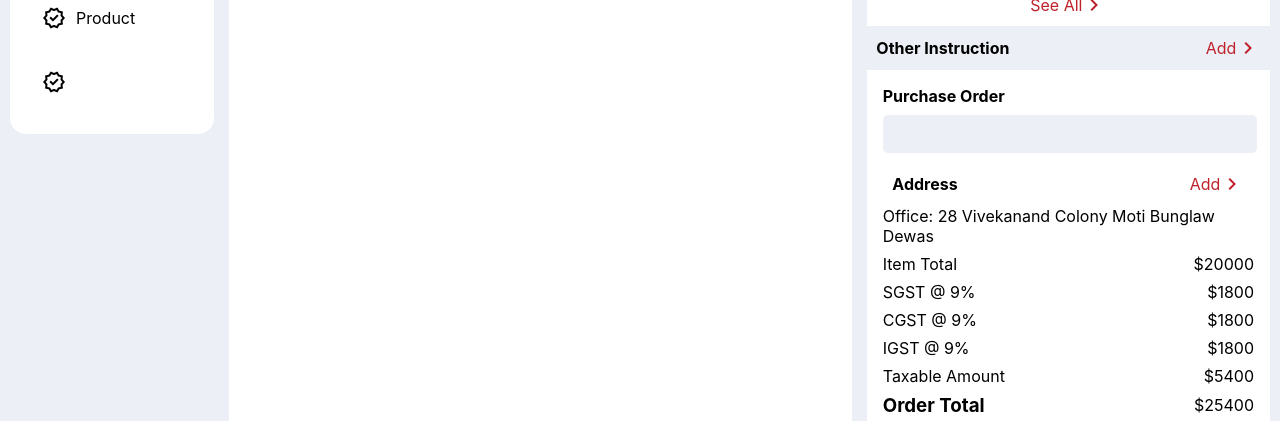
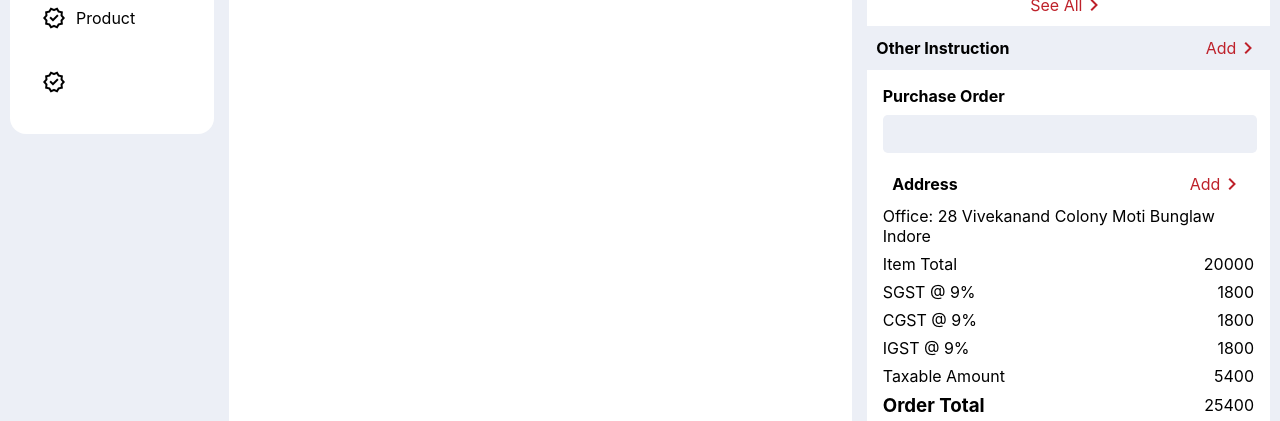
Before and after one commit to Sumitpanchal1993/EcommerceApp, a React (Create React App) app: page /allproduct in a window 1280 px wide. Shown: the part 531-952 px from the top of the page. Built offline with nearby package versions, Linux system fonts and the light colour scheme; no server answers.

Commit message:
All Consoles Removed, errors removd

```diff
--- /dev/null
+++ b/src/Component/Bill.jsx
@@ -0,0 +1,61 @@
+import React from 'react'
+
+function Bill(props) {
+  return (
+    <>
+                    <div className='seeall'><span>See All</span><span className="material-symbols-outlined">chevron_right</span></div>
+                    <div className='otherinst'>
+                        <h4>Other Instruction</h4>
+                        <div className='flexcen'>
+                            <span>Add</span><span className="material-symbols-outlined">chevron_right</span>
+                        </div>
+                    </div>
+                    <div className='bill'>
+                        <div> <h4>Purchase Order</h4></div>
+                        <div><input type="text" name="" id="" /></div>
+                        <div className='address'>
+                            <h4>Address</h4>
+                            <div className='flexcen'>
+                                <span>Add</span><span className="material-symbols-outlined">chevron_right</span>
+                            </div>
+                        </div>
+                        <div>
+                            <p><span>Office:</span> 28 Vivekanand Colony Moti Bunglaw Indore</p>
+                        </div>
+                        <div className='price'>
+                            <p>Item Total</p>
+                            <p id='total'></p>
+                        </div>
+                        <div className='price'>
+                            <p>SGST @ 9%</p>
+                            <p id='sgst'></p>
+                        </div>
+                        <div className='price'>
+                            <p>CGST @ 9%</p>
+                            <p id='cgst'></p>
+                        </div>
+                        <div className='price'>
+                            <p>IGST @ 9%</p>
+                            <p id='igst'></p>
+                        </div>
+                        <div className='price'>
+                            <p>Taxable Amount</p>
+                            <p id='totalTax'></p>
+                        </div>
+                        <div className='price'>
+                            <h3>Order Total</h3>
+                            <p id='grandTotal'></p>
+                        </div>
+                    </div>
+
+
+                    <div className='cartbtn flexcen'>
+                        <button onClick={() => { alert('Order Placed') }}>Place Order</button>
+                        <button onClick={() => {props.clrfunc()}}>Clear Cart</button>
+
+                    </div>
+                </>
+  )
+}
+
+export default Bill
--- a/src/Component/BottomTab.jsx
+++ b/src/Component/BottomTab.jsx
@@ -27,9 +27,9 @@ function BottomTab() {
     return (
         <>
             <div className=' flexcen bottomtab'>
-                {tab_data.map((item) => {
+                {tab_data.map((item, index) => {
                     return (
-                        <div className=''>
+                        <div className='' key={index}>
                             <img src={item.imagesrc} alt="" />
                             <p>{item.title}</p>
                         </div>
--- /dev/null
+++ b/src/Component/CartTable.jsx
@@ -0,0 +1,43 @@
+import React from 'react'
+
+function CartTable(props) {
+    return (
+        <>
+            <table className='cartTabHD'>
+                <thead>
+                    <tr>
+                        <th>Products</th>
+                        <th>Quantity</th>
+                        <th>  Price  </th>
+                        <th>  Edit  </th>
+                    </tr>
+                </thead>
+                <tbody>
+                    {props.cartItem.map((item, index) => {
+                        return (
+                            <tr key={index}>
+                                <td>
+                                    <div className='flexcen prd'>
+                                        <div><img src="https://newpublicbucket.s3.us-east-2.amazonaws.com/productListing/categories/category1.png" alt="" /></div>
+                                        <div>
+                                            <h4>Konica Chrome</h4>
+                                            <p>Magenta|1L.|RNB</p>
+                                        </div>
+                                    </div>
+                                </td>
+                                <td> 1 </td>
+                                <td> $ 500</td>
+                                <td>
+                                    <span className="material-symbols-outlined" onClick={()=>{}}>close</span>
+                                </td>
+                            </tr>
+                        )
+                    })}
+
+                </tbody>
+            </table>
+        </>
+    )
+}
+
+export default CartTable
--- /dev/null
+++ b/src/Component/EmptyCart.jsx
@@ -0,0 +1,15 @@
+import React from 'react'
+
+function EmptyCart() {
+    return (
+        <>
+            <div className='flexcen empty'>
+                <img src="https://brandmandir.com/pub/media/porto/web/images/No-items.png" alt="img" />
+                <h1>Items not added yet</h1>
+            </div>
+
+        </>
+    )
+}
+
+export default EmptyCart
--- a/src/Component/Product.jsx
+++ b/src/Component/Product.jsx
@@ -18,13 +18,12 @@ function Product(props) {
       .then((resp) => { setPrd_list(resp.data.result) })
   }, [props.subId])
 
-  console.log(prd_list)
   return (
     <>
       <div className='prd_list'>
         {prd_list.map((item, index) => {
           return (
-            <div onClick={()=>{setPopup(true)}}>
+            <div onClick={()=>{setPopup(true)} } key={index}>
             <span className="material-symbols-outlined">favorite</span>
               <img src={sample_prd_img} alt="" />
               <h4>{item.itemDescription}</h4>
--- a/src/Pages/Cart.jsx
+++ b/src/Pages/Cart.jsx
@@ -1,117 +1,58 @@
 import React, { useEffect, useState } from 'react'
 import './Cart.css'
+import EmptyCart from '../Component/EmptyCart'
 import { cdata } from '../StaticData/CartData'
+import CartTable from '../Component/CartTable'
+import Bill from '../Component/Bill'
 
-//functio to delete item from cart
-function deletecart(cdata, index){
 
-}
 
 //Rates for Tax
-const rates = {SGST: 9, CGST: 9, IGST: 9}
+const rates = { SGST: 9, CGST: 9, IGST: 9 }
 
 function Cart() {
-    const [cartis, setCartis] = useState(false)
+    const [cartItem, setCartItem] = useState(cdata)
+    const [cartis, setCartis] = useState(false)  //for empty cart
     const [total, setTotal] = useState(20000)
 
-let k = document.querySelectorAll('tr>td:nth-child(3)')
-// console.log(Array.from(k))
 
+
+    //function for cart total
+    function bill(total = 15230, rate= rates) {
+        let a = document.getElementById('total')
+        let b = document.getElementById('sgst')
+        let c = document.getElementById('cgst')
+        let d = document.getElementById('igst')
+        let e = document.getElementById('totalTax')
+        let f = document.getElementById('grandTotal')
+
+        a.innerHTML  = total;
+        b.innerHTML  = (total * (rate.SGST) / 100);
+        c.innerHTML  = (total * (rate.CGST) / 100);
+        d.innerHTML  = (total * (rate.CGST) / 100);
+        e.innerHTML  = (total * (rate.SGST) / 100 + total * (rate.CGST) / 100 + total * (rate.IGST) / 100);
+        f.innerHTML  = (total + total * (rates.SGST) / 100 + total * (rates.CGST) / 100 + total * (rates.IGST) / 100);
+
+    }
+    // function to Clearcart
+    const clearCart =()=>{setCartItem([]); setCartis(true) }
+
+    useEffect(()=>{bill(total, rates)}, [total])
+    // bill(total, rates)
     return (
         <>
             <div className="base">
                 {cartis &&
-                    <div className='flexcen empty'>
-                        <img src="https://brandmandir.com/pub/media/porto/web/images/No-items.png" alt="img" />
-                        <h1>Items not added yet</h1>
-                    </div>
+                    <EmptyCart />
+                }
+                {!cartis &&
+                    <CartTable cartItem={cartItem} />
+                }
+                {!cartis &&
+                <Bill clrfunc = {clearCart} />
                 }
 
-                {!cartis &&
-                    <table className='cartTabHD'>
-                        <thead>
-                            <tr>
-                                <th>Products</th>
-                                <th>Quantity</th>
-                                <th>  Price  </th>
-                                <th>  Edit  </th>
-                            </tr>
-                        </thead>
-                        <tbody>
-                            {cdata.map((item, index) => {
-                                return (
-                                    <tr key={index}>
-                                        <td>
-                                            <div className='flexcen prd'>
-                                                <div><img src="https://newpublicbucket.s3.us-east-2.amazonaws.com/productListing/categories/category1.png" alt="" /></div>
-                                                <div>
-                                                    <h4>Konica Chrome</h4>
-                                                    <p>Magenta|1L.|RNB</p>
-                                                </div>
-                                            </div>
-                                        </td>
-                                        <td> 1 </td>
-                                        <td> $ 500</td>
-                                        <td>
-                                            <span className="material-symbols-outlined" onClick={deletecart(item.id)}>close</span>
-                                        </td>
-                                    </tr>
-                                )
-                            })}
-
-                        </tbody>
-                    </table>
-                }
-                <div className='seeall'><span>See All</span><span className="material-symbols-outlined">chevron_right</span></div>
-                <div className='otherinst'>
-                <h4>Other Instruction</h4>
-                <div className='flexcen'>
-                <span>Add</span><span className="material-symbols-outlined">chevron_right</span>
-                </div>
-                </div>
-                <div className='bill'>
-                <div> <h4>Purchase Order</h4></div>
-                <div><input type="text" name="" id="" /></div>
-                <div className='address'>
-                    <h4>Address</h4>
-                    <div className='flexcen'>
-                        <span>Add</span><span className="material-symbols-outlined">chevron_right</span>
-                    </div>
-                </div>
-                <div>
-                <p><span>Office:</span> 28 Vivekanand Colony Moti Bunglaw Dewas</p>
-                </div>
-                <div className='price'>
-                    <p>Item Total</p>
-                    <p>${total}</p>
-                </div>
-                <div className='price'>
-                    <p>SGST @ 9%</p>
-                    <p>${total*(rates.SGST)/100}</p>
-                </div>
-                <div className='price'>
-                    <p>CGST @ 9%</p>
-                    <p>${total*(rates.CGST)/100}</p>
-                </div>
-                <div className='price'>
-                    <p>IGST @ 9%</p>
-                    <p>${total*(rates.IGST)/100}</p>
-                </div>
-                <div className='price'>
-                    <p>Taxable Amount</p>
-                    <p>${total*(rates.SGST)/100+total*(rates.CGST)/100+total*(rates.IGST)/100}</p>
-                </div>
-                <div className='price'>
-                    <h3>Order Total</h3>
-                    <p>${total+total*(rates.SGST)/100+total*(rates.CGST)/100+total*(rates.IGST)/100}</p>
-                </div>
-                </div>
-                <div className='cartbtn flexcen'>
-                <button>Place Order</button>
-                <button>Clear Cart</button>
-                </div>
             </div>
-
         </>
     )
 }
--- a/src/Pages/Main.jsx
+++ b/src/Pages/Main.jsx
@@ -18,7 +18,7 @@ function Main() {
 
   const myState = useSelector((arg) => arg.changeNumber);
   const dispatch = useDispatch();
-  console.log(myState)
+
 
 
   return (
--- a/src/index.js
+++ b/src/index.js
@@ -6,7 +6,7 @@ import reportWebVitals from './reportWebVitals';
 import { Provider } from 'react-redux';
 import store from '../src/Redux/Store';
 
-store.subscribe(()=>{console.log(store.getState())})
+
 
 const root = ReactDOM.createRoot(document.getElementById('root'));
 root.render(
```
Also changed, not shown: src/Component/ProductDetail.jsx (+1 -9 lines).
